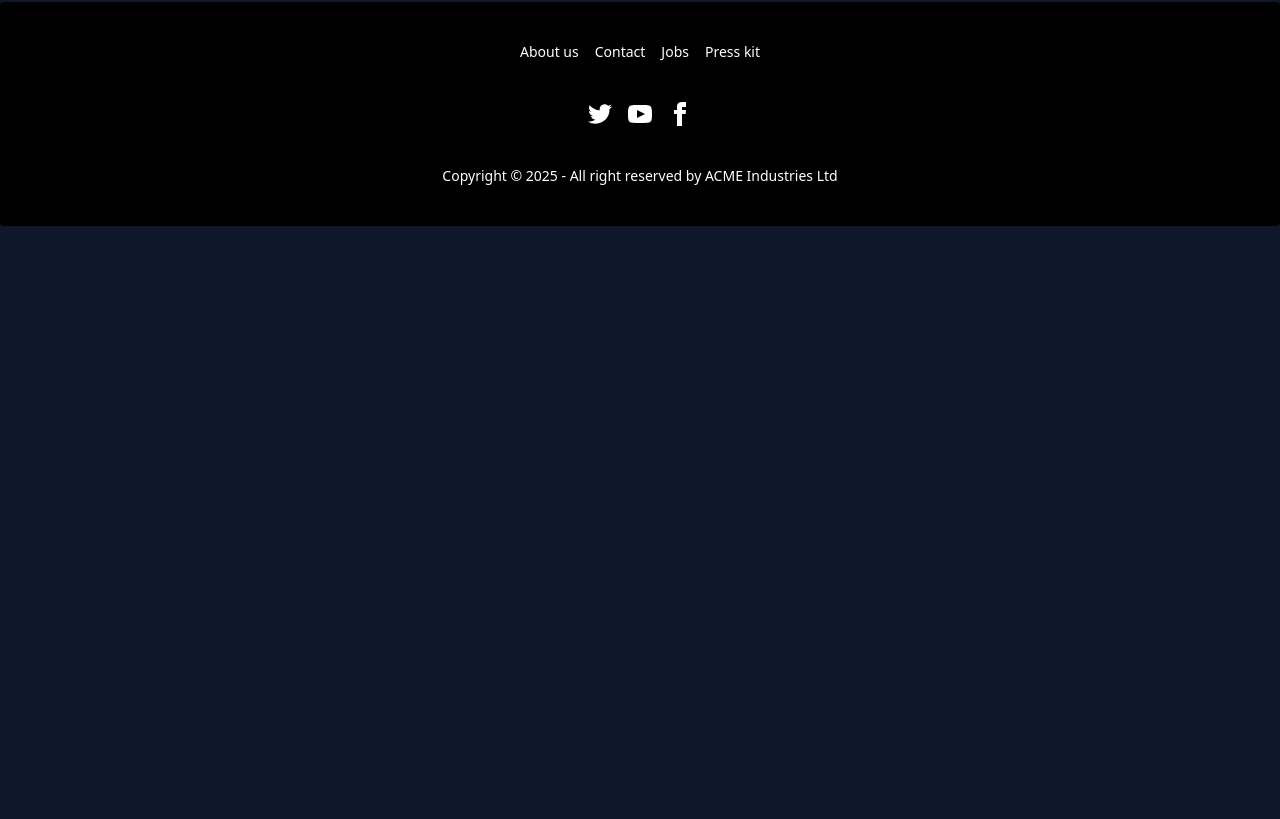
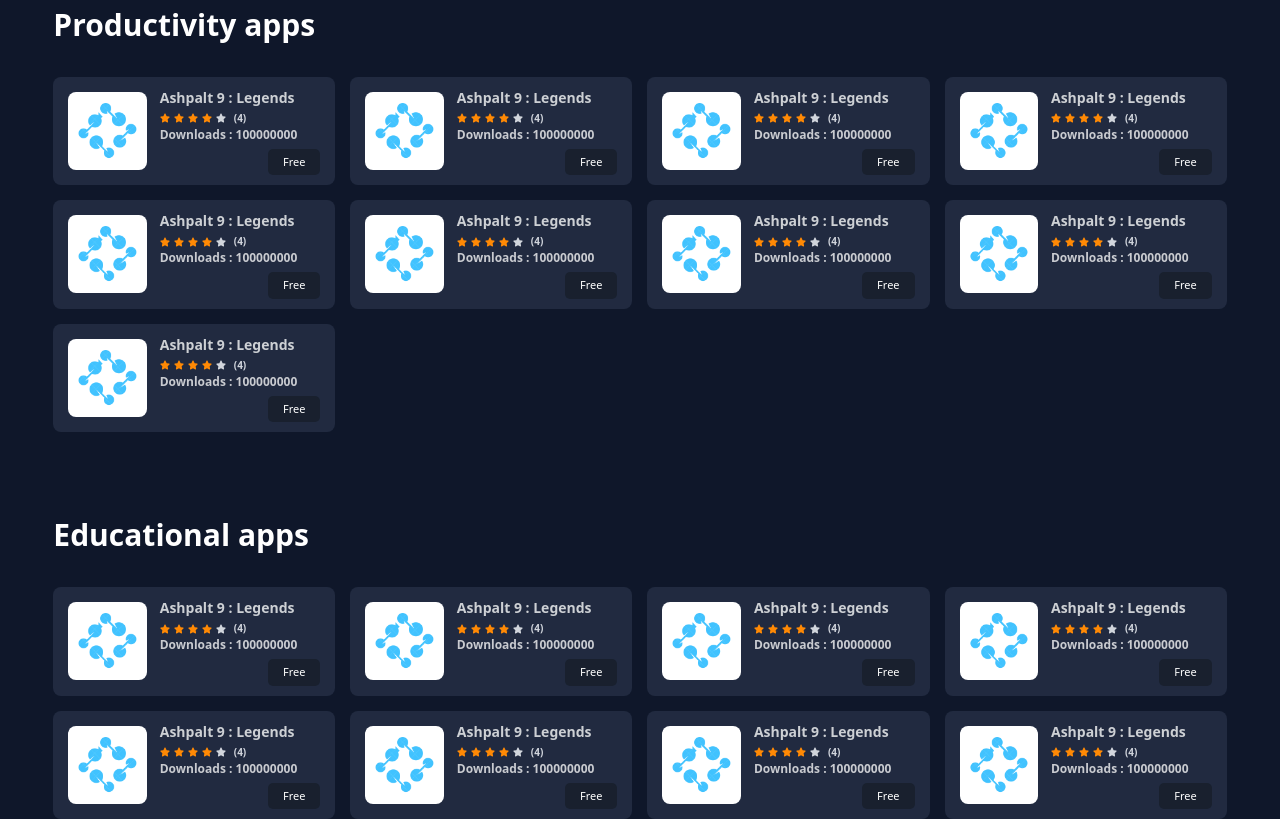
Before and after one commit to SayedSheikh/AppOcean, a React (Vite) app: page / in a window 1280 px wide. Shown: the part 2317-3136 px from the top of the page. Before the commit the page ends 2543 px from the top, so only its background shows below. Built offline with nearby package versions, Linux system fonts and the light colour scheme.

Commit message:
educational and productivity app added

```diff
--- a/src/Components/CategoryAppCard/CategoryAppCard.jsx
+++ b/src/Components/CategoryAppCard/CategoryAppCard.jsx
@@ -3,7 +3,7 @@
 
 const CategoryAppCard = () => {
   return (
-    <div className="flex gap-[13px] bg-[#39455f62] rounded-[8px] px-[15px] py-[10px] items-center">
+    <div className="flex gap-[13px] bg-[#39455f6d] rounded-[8px] px-[15px] py-[10px] items-center">
       <div>
         <img
           className="bg-white w-[123px] rounded-[8px]"
--- /dev/null
+++ b/src/Components/EducationApps/EducationApps.jsx
@@ -0,0 +1,25 @@
+import React from "react";
+import CategoryAppCard from "../CategoryAppCard/CategoryAppCard";
+
+const EducationApps = () => {
+  return (
+    <div className="max-w-[1200px] mx-auto w-11/12 my-[80px]">
+      <h1 className="mb-[30px] font-bold text-[30px] text-white">
+        Educational apps
+      </h1>
+      <div className="grid grid-cols-1 md:grid-cols-2 lg:grid-cols-3 xl:grid-cols-4 gap-[15px]">
+        <CategoryAppCard></CategoryAppCard>
+        <CategoryAppCard></CategoryAppCard>
+        <CategoryAppCard></CategoryAppCard>
+        <CategoryAppCard></CategoryAppCard>
+        <CategoryAppCard></CategoryAppCard>
+        <CategoryAppCard></CategoryAppCard>
+        <CategoryAppCard></CategoryAppCard>
+        <CategoryAppCard></CategoryAppCard>
+        <CategoryAppCard></CategoryAppCard>
+      </div>
+    </div>
+  );
+};
+
+export default EducationApps;
--- /dev/null
+++ b/src/Components/ProductivityApps/ProductivityApps.jsx
@@ -0,0 +1,25 @@
+import React from "react";
+import CategoryAppCard from "../CategoryAppCard/CategoryAppCard";
+
+const ProductivityApps = () => {
+  return (
+    <div className="max-w-[1200px] mx-auto w-11/12 my-[80px]">
+      <h1 className="mb-[30px] font-bold text-[30px] text-white">
+        Productivity apps
+      </h1>
+      <div className="grid grid-cols-1 md:grid-cols-2 lg:grid-cols-3 xl:grid-cols-4 gap-[15px]">
+        <CategoryAppCard></CategoryAppCard>
+        <CategoryAppCard></CategoryAppCard>
+        <CategoryAppCard></CategoryAppCard>
+        <CategoryAppCard></CategoryAppCard>
+        <CategoryAppCard></CategoryAppCard>
+        <CategoryAppCard></CategoryAppCard>
+        <CategoryAppCard></CategoryAppCard>
+        <CategoryAppCard></CategoryAppCard>
+        <CategoryAppCard></CategoryAppCard>
+      </div>
+    </div>
+  );
+};
+
+export default ProductivityApps;
--- a/src/Pages/Home.jsx
+++ b/src/Pages/Home.jsx
@@ -4,6 +4,8 @@
 import BestGames from "../Components/BestGames/BestGames";
 import TopApps from "../Components/TopApps/TopApps";
 import HealthApps from "../Components/HealthApps/HealthApps";
+import ProductivityApps from "../Components/ProductivityApps/ProductivityApps";
+import EducationApps from "../Components/EducationApps/EducationApps";
 
 const Home = () => {
   const data = useLoaderData();
@@ -20,6 +22,8 @@
       <BestGames games={games}></BestGames>
       <TopApps apps={data}></TopApps>
       <HealthApps></HealthApps>
+      <ProductivityApps></ProductivityApps>
+      <EducationApps></EducationApps>
     </div>
   );
 };
```
